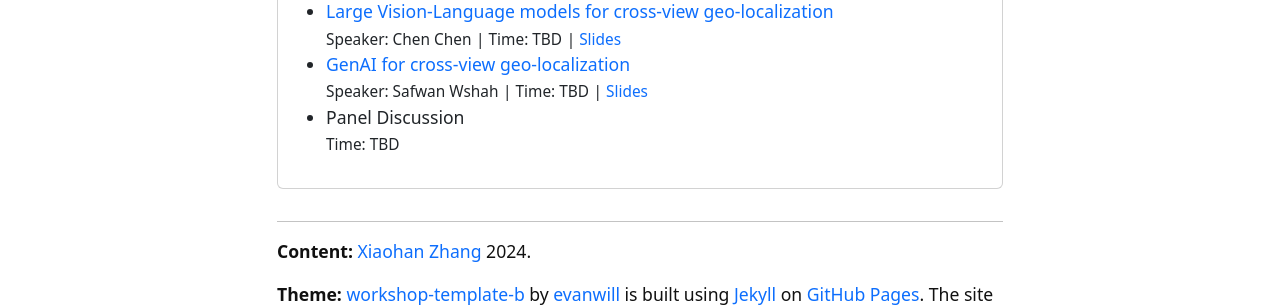
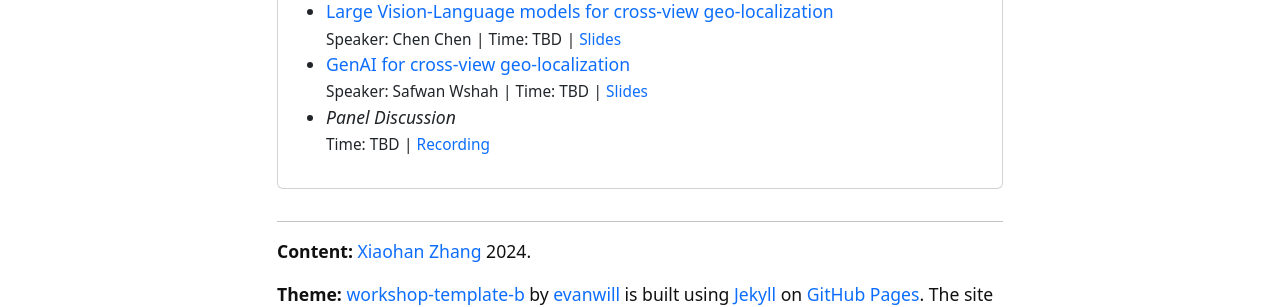
Before and after one commit to zxh009123/WACV25_CVGL_Tutorial, a Jekyll site: the page built from index.md, in a window 1280 px wide. Shown: the part 1494-1801 px from the top of the page. Built offline with Jekyll 4.4.1, drawn with Linux system fonts in a browser that asks for light colours.

```diff
--- a/_includes/toc.html
+++ b/_includes/toc.html
@@ -21,7 +21,7 @@
 
                     {% if section.discussion %}
                     <li>
-                        <a> {{ section.title }}</a> <br>
+                        <i> {{ section.title }}</i> <br>
                         <small> Time: {{ section.time }}</small>
                         {% if section.recording %}
                         <small>| <a href="{{section.recording}}">Recording</a></small>
```
Also changed, not shown: content/4-Discussion.md (+1 -1 lines).
